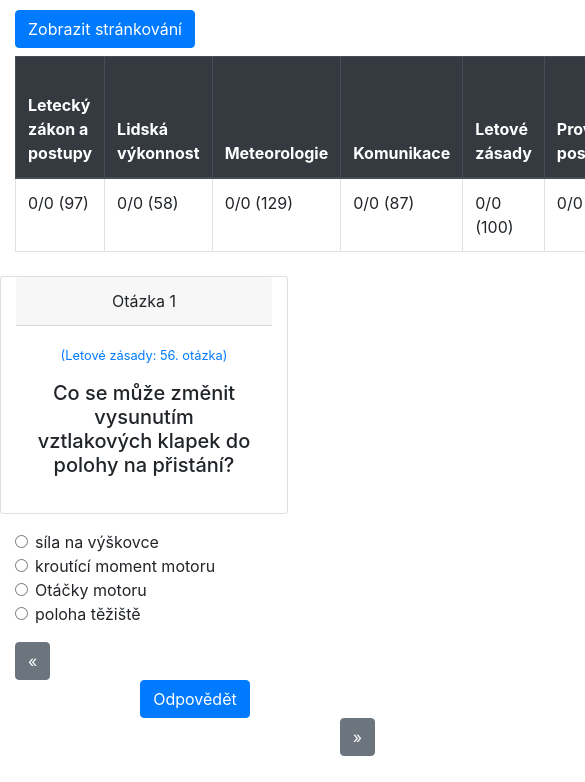
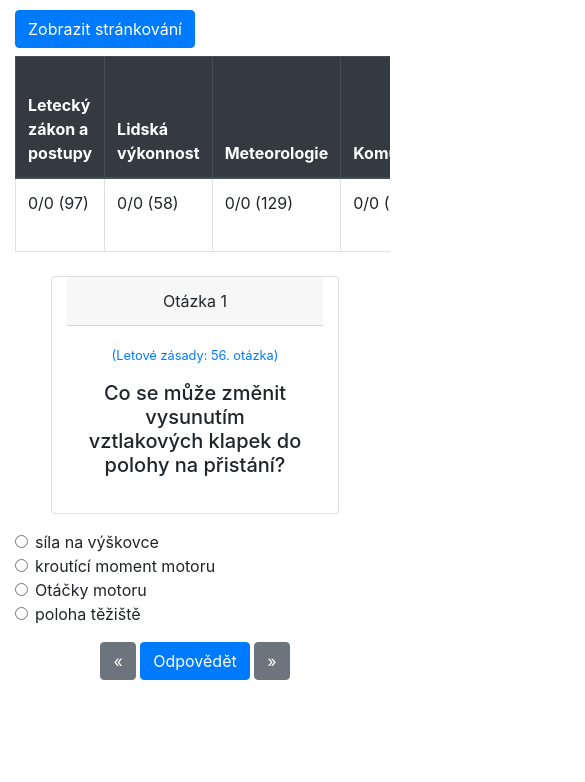
Before and after one commit to Hadamcik/ppl-lapl-theory, a plain HTML site: page index.html in a window 390 px wide. Both pictures are taken after a click on the input "Spustit". Shown: the part 62-844 px from the top of the page, 585 px wide, since content can reach past the window. Drawn offline with nearby package versions, Linux system fonts and the light colour scheme.

Commit message:
Better responsivity

```diff
--- a/index.html
+++ b/index.html
@@ -368,7 +368,7 @@
 					</fieldset>
 				  	<div class="form-group row">
 				    	<div class="offset-sm-2 col-sm-10">
-							<input type="submit" class="btn btn-primary" value="Spustit"> (Žádný předmět = Všechny předměty)
+							<input type="submit" class="btn btn-primary" value="Spustit"> (Nic = Vše)
 						</div>
 					</div>
 				</form>
@@ -400,7 +400,7 @@
 			</div>
 		</div>
 		<div class="row my-2" id="score" hidden>
-			<div class="col-sm-12">
+			<div class="col-sm-12 table-responsive">
 				<table class="table table-bordered">
 					<thead class="thead-dark" id="scoreHead"></thead>
 					<tbody id="scoreBody"></tbody>
@@ -408,8 +408,8 @@
 			</div>
 		</div>
 		<div id="question" class="row my-2" hidden>
-			<div class="col-sm-7">
-				<div class="row">
+			<div class="col-sm-12 col-lg-7">
+				<div class="row justify-content-center">
 					<div class="col-sm-12 card text-center" style="width: 18rem;">
 						<div class="card-header" id="questionHeader"></div>
 						<div class="card-body">
@@ -420,7 +420,7 @@
 					</div>
 				</div>
 				<div class="row mt-3">
-					<div class="offset-sm-2 col-sm-8">
+					<div class="col-lg-12 col-sm-8">
 						<form name="answerForm" onsubmit="return validateAnswerForm()">
 							<fieldset class="form-group" id="answers">
 								<div class="row">
@@ -444,26 +444,26 @@
 									</div>
 								</div>
 							</fieldset>
-						  	<div class="form-group row">
-						    	<div class="col-sm-4 text-left">
+						  	<div class="form-group">
+						  		<div class="row">
+							    	<div class="col-sm-12 text-center">
 										<button id="previousQuestionButton" class="btn btn-secondary" onclick="return getPreviousQuestion()">
 											&laquo;
 										</button>
-								</div>
-						    	<div class="col-sm-4 text-center">
-									<input type="submit" class="btn btn-primary" value="Odpovědět" id="answerQuestionButton">
-								</div>
-						    	<div class="col-sm-4 text-right">
+										<button class="btn btn-primary" id="answerQuestionButton">
+											Odpovědět
+										</button>
 										<button id="nextQuestionButton" class="btn btn-secondary" onclick="return getNextQuestion()">
 											&raquo;
 										</button>
+									</div>
 								</div>
 							</div>
 						</form>
 					</div>
 				</div>
 			</div>
-			<div class="col-sm-5">
+			<div class="col-sm-12 col-lg-5">
 				<img class="card-img-top" id="image">
 			</div>
 		</div>
```
Lines whose indentation alone changed are shown as unchanged.
